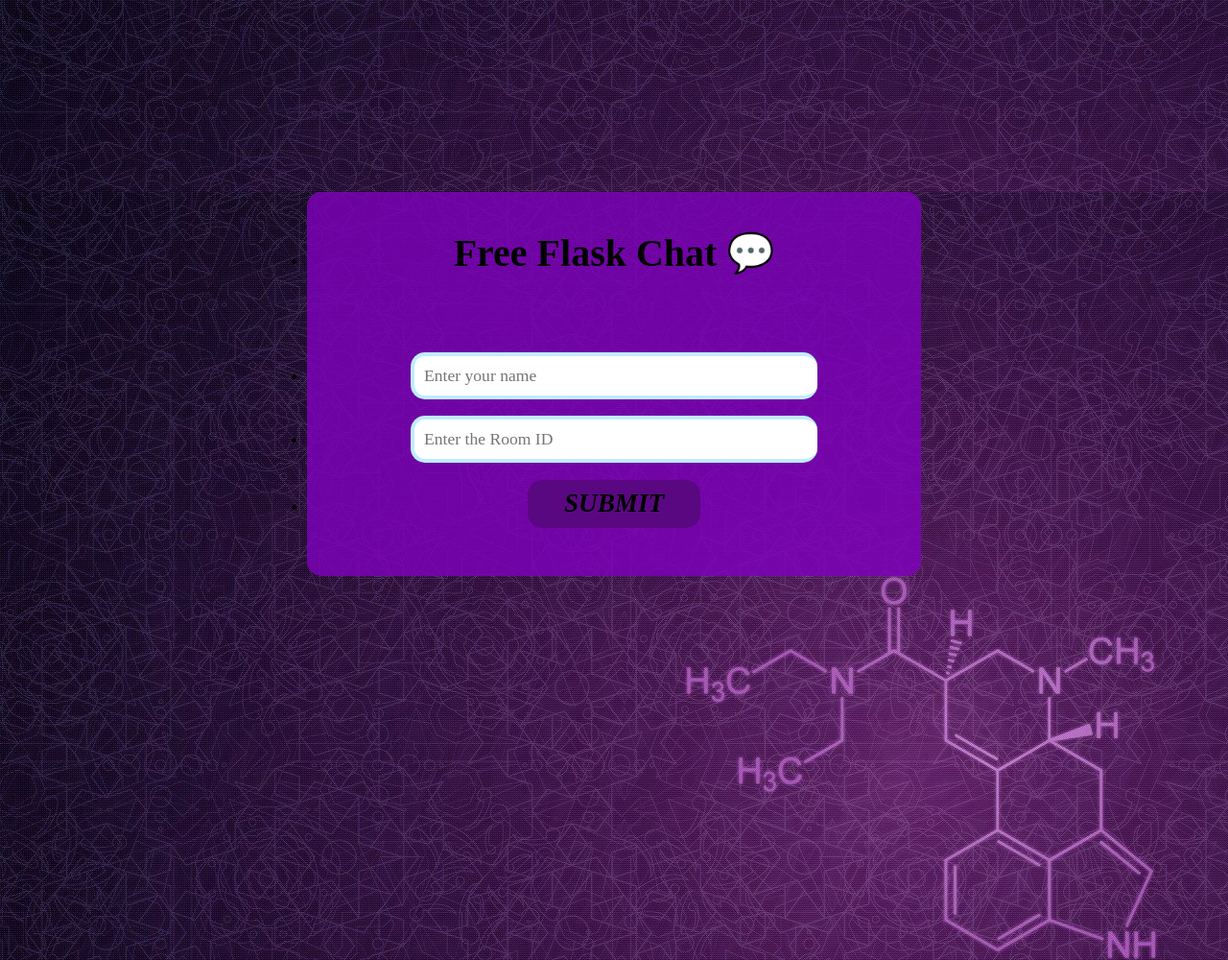
After one commit to Black-Spades-Z/Flask_Group_Chat, a Flask app: template templates/home.html in a window 1280 px wide. The commit adds this page. Shown: the whole page at 96% size. Run offline with Flask 3, Linux system fonts and the light colour scheme; the template is opened without the code that fills it, so the values that code supplies are empty.

Commit message:
Home page is ready, html

```diff
--- /dev/null
+++ b/templates/home.html
@@ -0,0 +1,28 @@
+<!DOCTYPE html>
+<html lang="en">
+    <head>
+        <meta charset="UTF-8">
+        <link rel="stylesheet" href="style.css">
+        <title>Home</title>
+    </head>
+    <body style="background-color: SlateBlue">
+        <div class="main-container">
+            <ul>
+                <li >
+                    <h1 id="chat-name">Free Flask Chat 💬</h1>
+                </li>
+                <li>
+                    <input class="inputs name",type="text", placeholder="Enter your name">
+                </li>
+                <li>
+                    <input class="inputs room",type="text", placeholder="Enter the Room ID">
+                </li>
+                <li>
+                    <button class="btn submit",type="button">SUBMIT</button>
+                </li>
+            </ul>
+        </div>
+
+
+    </body>
+</html>
--- a/templates/style.css
+++ b/templates/style.css
@@ -8,6 +8,8 @@ html, body {
 
     width: 100%;
     height: 100%;
+    background-image: url("images/home-background.jpg");
+    background-attachment: fixed;
 }
 
 .main-header {
@@ -110,14 +112,14 @@ html, body {
     cursor: pointer;
 }
 
-.btn.send {
 
 
-}
 
 .btn:hover {
     background-color: DarkSlateBlue ;
 }
+
+
 
 .text-field {
     width: 100%;
@@ -155,7 +157,7 @@ html, body {
     background-color: SlateBlue;
 }
 
-.footer input {
+.inputs {
 
     width: 400px;
 
@@ -172,3 +174,79 @@ html, body {
     border-top-right-radius: 15px;
 
 }
+
+
+.main-container {
+
+    height: 50%;
+    width: 50%;
+
+    margin: auto;
+    margin-top: 200px;
+    padding: 0;
+
+    justify-self: center;
+
+    justify-content: center;
+    align-items: center;
+    text-align: center;
+
+    background-color: rgba(128, 0, 190, 80%);
+
+    border-width: thick;
+    border: darkorchid;
+
+    border-bottom-left-radius: 15px;
+    border-bottom-right-radius: 15px;
+    border-top-left-radius: 15px;
+    border-top-right-radius: 15px;
+}
+
+.main-container ul {
+    margin: 0;
+    margin-top: 1em;
+    padding: 0;
+}
+
+#chat-name{
+    padding-top: 1em;
+    font-weight: bold;
+    font-size: 2.5em;
+}
+
+.inputs.name {
+    margin-top: 3em;
+
+}
+
+.inputs.room {
+    margin-top: 1em;
+    margin-bottom: 1em;
+}
+
+.btn.submit{
+    width: 180px;
+
+    text-align: center;
+    font-size: 1.7em;
+    font-weight: bold;
+    font-style: italic;
+
+
+    border-bottom-left-radius: 15px;
+    border-bottom-right-radius: 15px;
+    border-top-left-radius: 15px;
+    border-top-right-radius: 15px;
+
+    background-color: #5A0881;
+
+}
+
+.btn.submit:hover {
+    background-color: rgb(128, 0, 170);
+}
+
+#submit {
+    justify-content: center;
+    padding-bottom: 1em;
+}
```
Also changed, not shown: templates/room.html (+2 -56 lines), README.md, templates/images/home-background.jpg (added).
